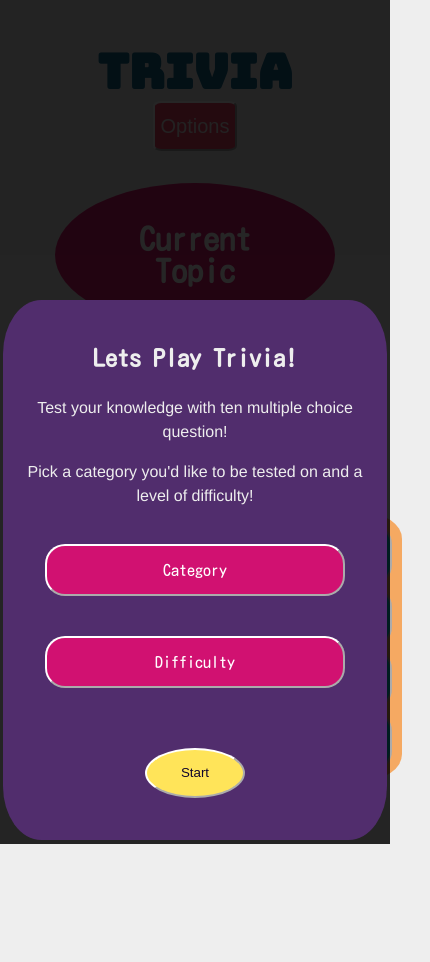
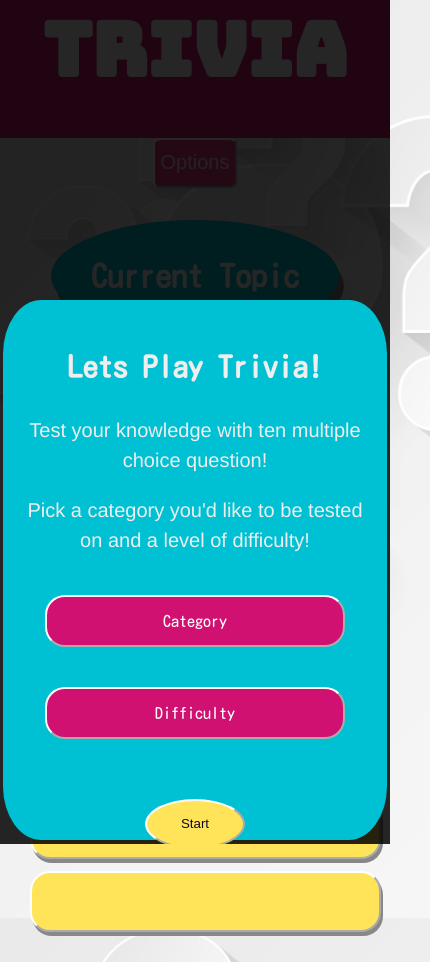
Before and after one commit to sahirabibi/trivia-web-app, a plain HTML site: page index.html in a window 390 px wide. Shown: the whole page, 430 px wide, since content can reach past the window. Before the commit the page ends 844 px from the top, so only its background shows below. Drawn offline with Linux system fonts and the light colour scheme; a web font is replaced by a local one.

Commit message:
Change font and color pallete of page

```diff
--- a/css/styles.css
+++ b/css/styles.css
@@ -1,29 +1,46 @@
 @import url('https://fonts.googleapis.com/css2?family=Bungee&family=Kosugi+Maru&family=Press+Start+2P&display=swap');
 
+@import url('https://fonts.googleapis.com/css2?family=Rampart+One&display=swap');
+
+@import url('https://fonts.googleapis.com/css2?family=Montserrat:wght@900&family=Rampart+One&family=Share+Tech+Mono&display=swap');
+
+
 body {
-	height: 100%;
-	padding: 50px;
+
+	margin: 0 auto;
+	/* width:fit-content; */
 	display: grid;
 	grid-template-rows: 15% 80% 10%;
 	background-color: #eeeeee;
 	color: #11698e;
+	background-image: url("../assets/bg-white-qs.jpg");
+	background-size: cover;
+
+
 }
 
 header {
-	display: grid;
+	display: flex;
 	justify-content: center;
+	height: 100%;
+	margin-bottom: 50px;
+	background-color: #e11d74;
+	width:100%;
+
 	/* font-family: 'Press Start 2P', cursive; */
+}
+header > h1 {
 	font-family: 'Bungee', cursive;
-	font-size: 1.5rem;
-}
+	color:white;
+	font-size:75px;
+	margin-bottom: 20px;
+	margin-top:0;
 
-header > h3 {
-	margin-bottom: 350px;
 }
 
 .main {
 	display: grid;
-	grid-template-rows: 30% 50% 50%;
+	grid-template-rows: 30% 30% 50%;
 }
 .info-content {
 	/* flex-direction: column;
@@ -44,24 +61,47 @@ header > h3 {
 
 #current-topic {
 	font-size: 2rem;
-	background-color: #e11d74;
+	background-color: #00C1D4;
 	padding: 40px;
 	color: white;
 	border-radius: 50%;
 	text-align: center;
+	box-shadow: 5px 10px #888888;
 }
 
 .question {
 	font-family: 'Bungee', cursive;
-	font-size: 1.5rem;
+	font-size: 3rem;
 	font: center;
+	z-index: 1;
+	position: relative;
+	color: #F43B86;
+	margin-bottom: 120px;
+}
+
+#question {
+	color:white;
+	font-family: 'Montserrat', sans-serif;
+
+
 }
 
 .current-question {
 	display: grid;
-	grid-template-rows: 20% 50%;
-	margin-left: 50px;
+	grid-template-rows: 20% 80%;
+	margin: 0 auto;
 	font-family: 'Kosugi Maru', sans-serif;
+	text-align: center;
+	align-items: center;
+	background-color: #00C1D4;
+	color:white;
+	height: 70%;
+	width: 70%;
+	padding: 20px;
+	justify-content: center;
+	border-radius: 20px;
+	box-shadow: 5px 10px #888888;
+
 }
 
 .questions {
@@ -70,33 +110,24 @@ header > h3 {
 	grid-template-columns: 50% 50%;
 	grid-template-rows: 50% 50%;
 	justify-items: center;
-	padding: 50px;
-	background-color: #f5a962;
+	padding: 30px;
 	font-family: 'Kosugi Maru', sans-serif;
-	/* flex-wrap: wrap;
-	flex-direction: column;
-	justify-content: space-evenly;
-	align-content: center; */
-	/* order: 2; */
 }
 
-.current-question {
-	text-align: center;
-	/* margin: 50px; */
-	/* order: 1; */
-	align-items: center;
-}
 
 .answer-choice {
 	font-family: 'Kosugi Maru', sans-serif;
-	background-color: #00c1d4;
-	color: white;
+	background-color: #FFE459;
+	color: black;
 	padding: 16px;
 	font-size: 20px;
 	width: 400px;
+	height: 85%;
 	border-color: white;
 	border-radius: 20px;
-	margin-top: 10px;
+	margin: 10px 10px;
+	box-shadow: 2px 4px #888888;
+	margin-top: 2px;
 }
 
 .flash-green {
@@ -122,7 +153,7 @@ header > h3 {
 }
 
 #options {
-	background-color: #f14668;
+	background-color: #F43B86;
 	width: 70px;
 }
 
@@ -160,15 +191,17 @@ header > h3 {
 .modal-content {
 	font-family: 'Kosugi Maru', sans-serif;
 	text-align: center;
-	background-color: #512d6d;
+	background-color: #00C1D4;
 	border-style: solid 5px black;
-	height: 450px;
+	height: 550px;
 	width: 450px;
 	border-radius: 20%;
 	margin: 300px auto;
 	padding: 20px;
 	line-height: 1.5;
-	color: #eeeeee;
+	color: black;
+	font-size: 20px;
+
 }
 
 .modal-textbook > p {
@@ -260,11 +293,11 @@ header > h3 {
 @media (max-width: 800px) {
 	/* Main Content */
 	body {
-		padding: 0;
+		margin: 0 auto;
 	}
 	.main {
 		display: block;
-		align-items: stretch;
+		justify-content: center;
 	}
 
 	.info-content {
@@ -282,16 +315,20 @@ header > h3 {
 	}
 
 	#current-topic {
-		width: 200px;
+		margin-bottom: 80px;
 	}
 
 	/* Questions */
 
 	.current-question {
-		font-size: 50px;
-		height: max-content;
-		padding-top: 0px;
-		margin: 1px;
+		height: 20%;
+		margin-bottom: 30px;
+	}
+
+
+	#question {
+		font-size: 1.5rem;
+		margin:0 auto;
 	}
 
 	/* Answer Choices */
@@ -300,23 +337,21 @@ header > h3 {
 		/* height:300px; */
 		display: flex;
 		flex-direction: column;
-		background-color: #f5a962;
 		font-family: 'Kosugi Maru', sans-serif;
-		padding: 10px;
+		padding: 20px;
 		margin: 0px;
 		width: 100%;
-		height: 50%;
-		border-radius: 10%;
+		height:40%;
 	}
 
 	.answer-choice {
 		padding: 5px;
-		font-size: 20px;
+		font-size: 40px;
 		height: 50px;
 		border-color: white;
 		border-radius: 20px;
 		margin-top: 2px;
-		width: 100%;
+		width: 90%;
 		height: 50%;
 	}
 
```
Also changed, not shown: js/script.js (+8 -8 lines), assets/bg-blue.jpg (added), assets/bg-hand-drawn.jpg (added), assets/bg-tech.jpg (added), assets/bg-white-qs.jpg (added), assets/bg-yellow.jpg (added), assets/pink.jpg (added), assets/question-mark.jpg (added), assets/question-place.jpg (added), css/styles2.css (added), 1 other file.
